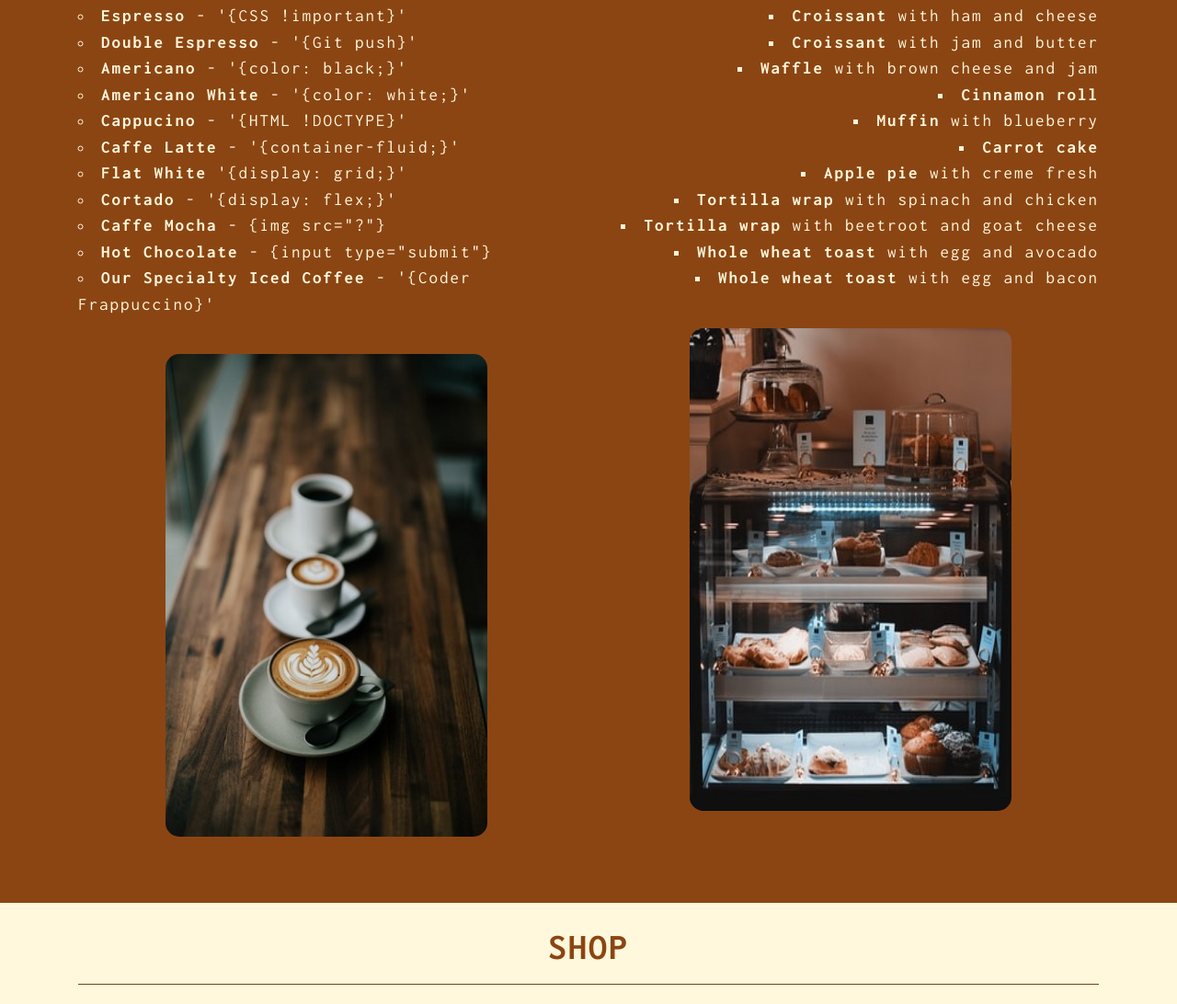
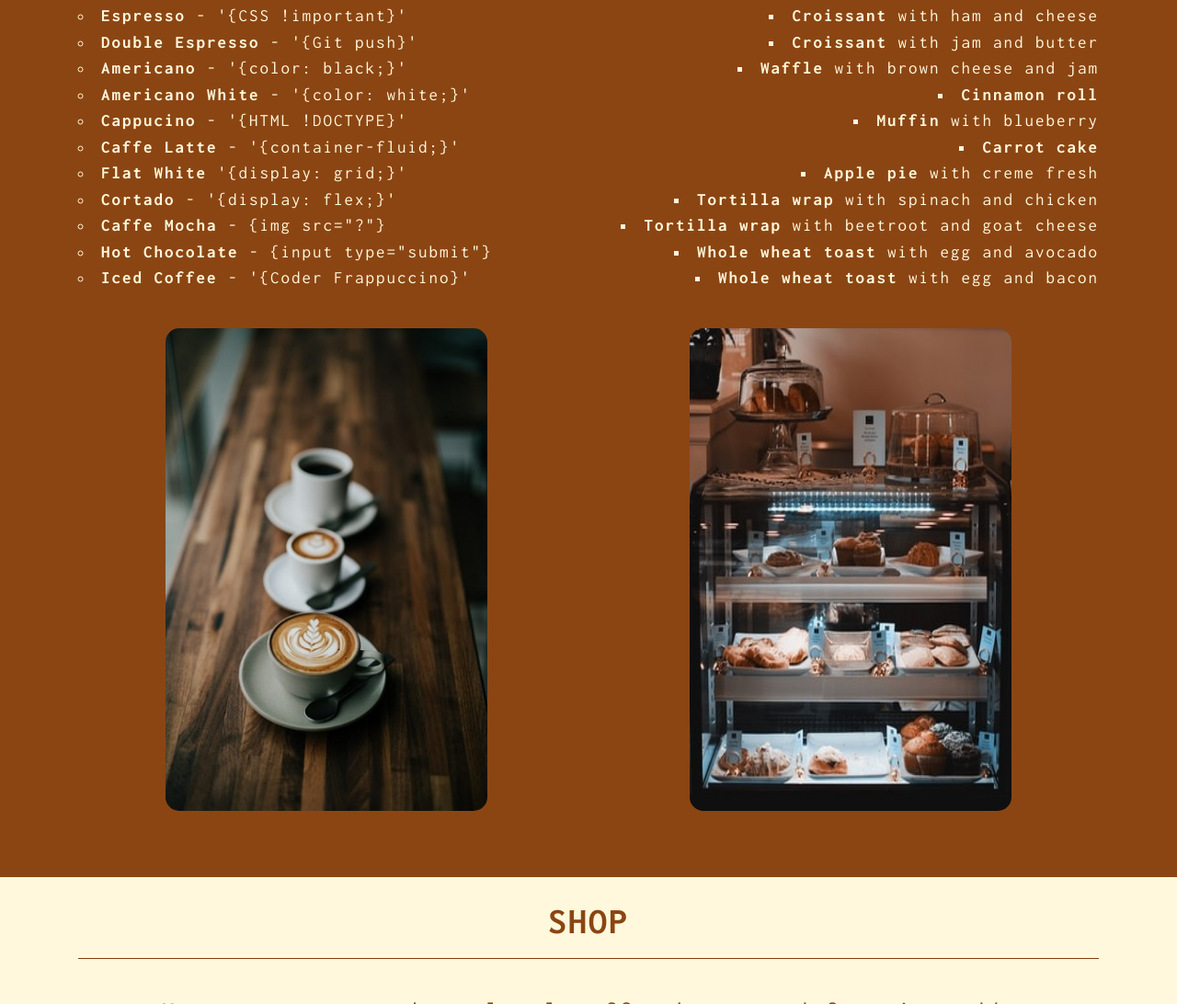
Before and after one commit to Code-Institute-Submissions/MilestoneProject1-The-Coding-House-of-Espresso, a plain HTML site: page index.html in a window 1280 px wide. Shown: the part 3494-4586 px from the top of the page at 92% size. Drawn offline with nearby package versions, Linux system fonts and the light colour scheme.

Commit message:
Change menu content

```diff
--- a/index.html
+++ b/index.html
@@ -180,7 +180,7 @@
                             <li><strong>Cortado</strong> - '{display: flex;}'</li>
                             <li><strong>Caffe Mocha</strong> - {img src="?"}</li>
                             <li><strong>Hot Chocolate</strong> - {input type="submit"}</li>
-                            <li><strong>Our Specialty Iced Coffee</strong> - '{Coder Frappuccino}'</li>
+                            <li><strong>Iced Coffee</strong> - '{Coder Frappuccino}'</li>
                         </ul>
                         <br />
                         <img src="assets/images/kafe.jpg" alt="" /><br />
```
